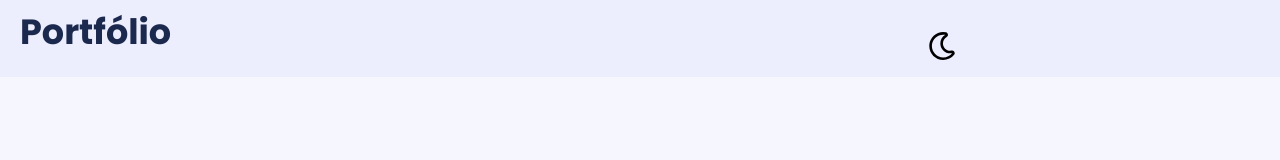
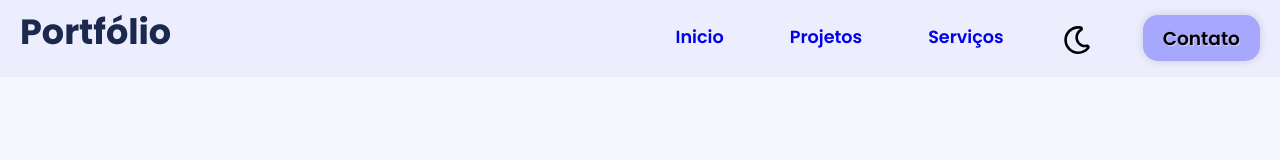
Before and after one commit to SantV7/personal_portifolio, a React (Vite) app: page / in a window 1280 px wide. Shown: the top 160 px of the page. Built offline with nearby package versions, Linux system fonts and the light colour scheme.

Commit message:
I failed on my attempt to create menu responsive

```diff
--- a/src/components/header/Header.jsx
+++ b/src/components/header/Header.jsx
@@ -7,9 +7,7 @@ import '../../style/header/btnIcons.css'
 
 const Header = () => {
 
-const [menuOpen, setMenuOpen] = useState(true)
-
-
+    const [menuOpen, setMenuOpen] = useState(true)
 
 
 
--- a/src/components/main/MainContent.jsx
+++ b/src/components/main/MainContent.jsx
@@ -37,6 +37,10 @@ const MainContent = () => {
                   <p>Gosto bastante de tecnologia e informática. Comecei a estudar a cerca de 1 ano e meio.
                  Porém só agora eu comecei a praticar em projetos reais.</p>
                </div>
+
+               <div id='personal-img-png'>
+
+               </div>
             </section>
 
             <section id='skills_container'>
--- a/src/style/header/btncontact.css
+++ b/src/style/header/btncontact.css
@@ -9,7 +9,7 @@
     font-size: 18.6px;
     text-shadow: 1px 1px 1px rgba(255, 255, 255, 0.485);
     font-weight: 600;
-    padding: 8.5px;
+    padding: 8.65px 20px;
     box-shadow: 0px 0px 10px rgba(0, 0, 0, 0.14);
 }
 
--- a/src/style/header/header.css
+++ b/src/style/header/header.css
@@ -16,23 +16,14 @@ header > .logo {
     margin-bottom: 14.5px;
 }
 
-#btn_contact {
+header > nav {
     display: none;
 }
 
 header > nav > ul {
     background-color: rgba(216, 219, 246, 0.775);
-    width: 55%;
-    border-bottom-right-radius: 10px;
-    border-top-right-radius:10px;
-    position: absolute;
-    top: 84.5px;
-    padding:  11px 155px 0px 6px;
-    left: 0px;
-    display: flex;
-    height: 60vh;
-    gap: 1.5rem;
-    flex-flow: column nowrap;
+    display: none;
+    gap: 70px;
 }
 
 header > #menubar {
@@ -43,6 +34,15 @@ header > #menubar {
 .iconChangeTheme {
     display: none;
 }
+
+#btn_contact {
+    display: none;
+}
+
+
+
+
+
 
 
 @media screen and (min-width: 768px) {
@@ -63,18 +63,10 @@ header > #menubar {
    }
 
    header > nav > ul {
-      position:sticky;
+
       background-color: transparent;
       display: flex;
-      gap: 50px;
+      gap: 52px;
       flex-flow: row nowrap;
     }
 }
-
-@media screen and (min-width: 950px) {
-
-
-    #btn_contact {
-        margin-right: 5px;
-    }
-}
--- a/src/style/main/mainContent.css
+++ b/src/style/main/mainContent.css
@@ -6,7 +6,7 @@ main {
     align-items: center;
 }
 
-.infoContent {
+main > .infoContent {
     display: flex;
     padding: 5px;
     justify-content: center;
@@ -14,6 +14,7 @@ main {
     margin-top: 90px;
     align-items: center;
 }
+
 
 .text_about_me {
     width: 305px;
```
